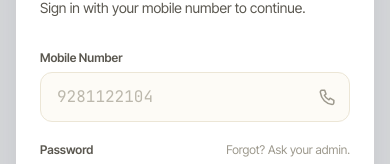
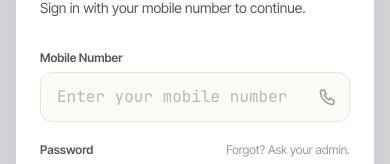
Before and after one commit to taufeeqahmedmd/Mess-Management, a Next.js app: page /login in a window 390 px wide. Shown: the part 300-464 px from the top of the page. Built offline with nearby package versions, Linux system fonts and the light colour scheme.

Commit message:
Login: use a generic mobile-number placeholder (don't expose a real handle)

```diff
--- a/app/(auth)/login/login-form.tsx
+++ b/app/(auth)/login/login-form.tsx
@@ -59,7 +59,7 @@ export function LoginForm() {
             inputMode="numeric"
             autoComplete="username"
             required
-            placeholder="9281122104"
+            placeholder="Enter your mobile number"
             className={`${inputClass} input--rfid pr-11 font-mono`}
           />
           <span className="pointer-events-none absolute inset-y-0 right-3 grid place-items-center text-muted">
```
